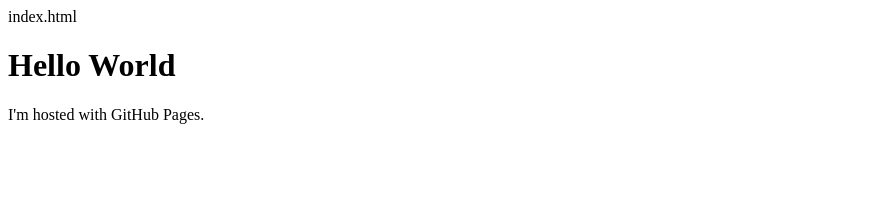
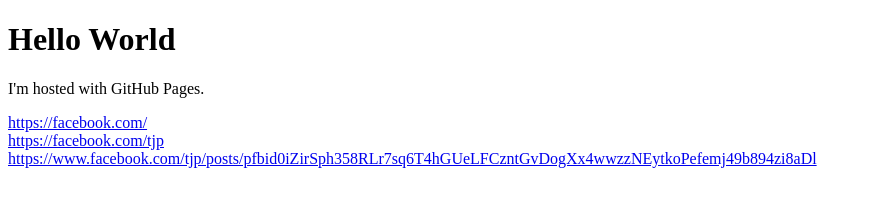
Before and after one commit to tjp/tjp.github.io, a plain HTML site: page index.html in a window 1280 px wide. Shown: the whole page, without its empty margins (0-872 px from the left). Drawn offline with Linux system fonts and the light colour scheme.

Commit message:
Update index.html

```diff
--- a/index.html
+++ b/index.html
@@ -1,8 +1,10 @@
-index.html
 <!DOCTYPE html>
 <html>
 <body>
 <h1>Hello World</h1>
 <p>I'm hosted with GitHub Pages.</p>
+<a href="https://facebook.com/">https://facebook.com/</a><br />
+<a href="https://facebook.com/tjp/">https://facebook.com/tjp</a><br />
+<a href="https://www.facebook.com/tjp/posts/pfbid0iZirSph358RLr7sq6T4hGUeLFCzntGvDogXx4wwzzNEytkoPefemj49b894zi8aDl">https://www.facebook.com/tjp/posts/pfbid0iZirSph358RLr7sq6T4hGUeLFCzntGvDogXx4wwzzNEytkoPefemj49b894zi8aDl</a><br />
 </body>
 </html>
```
